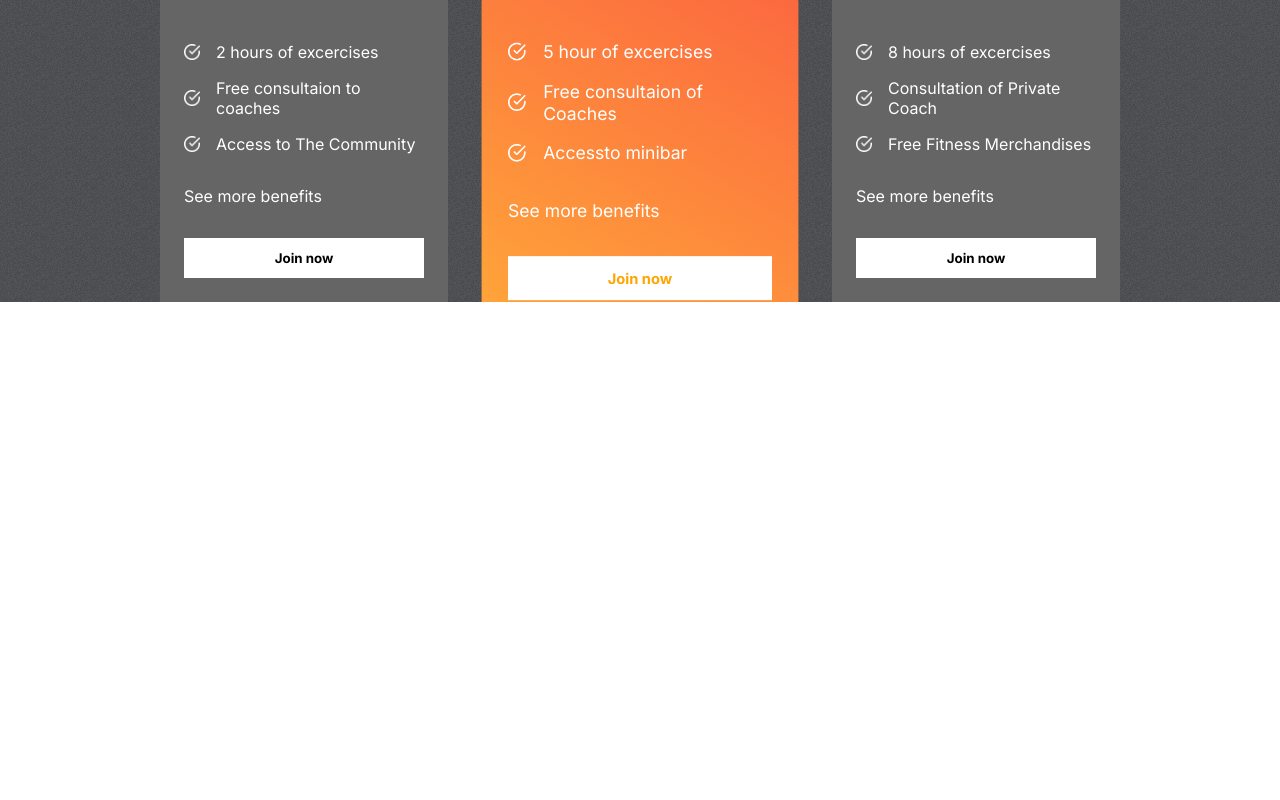
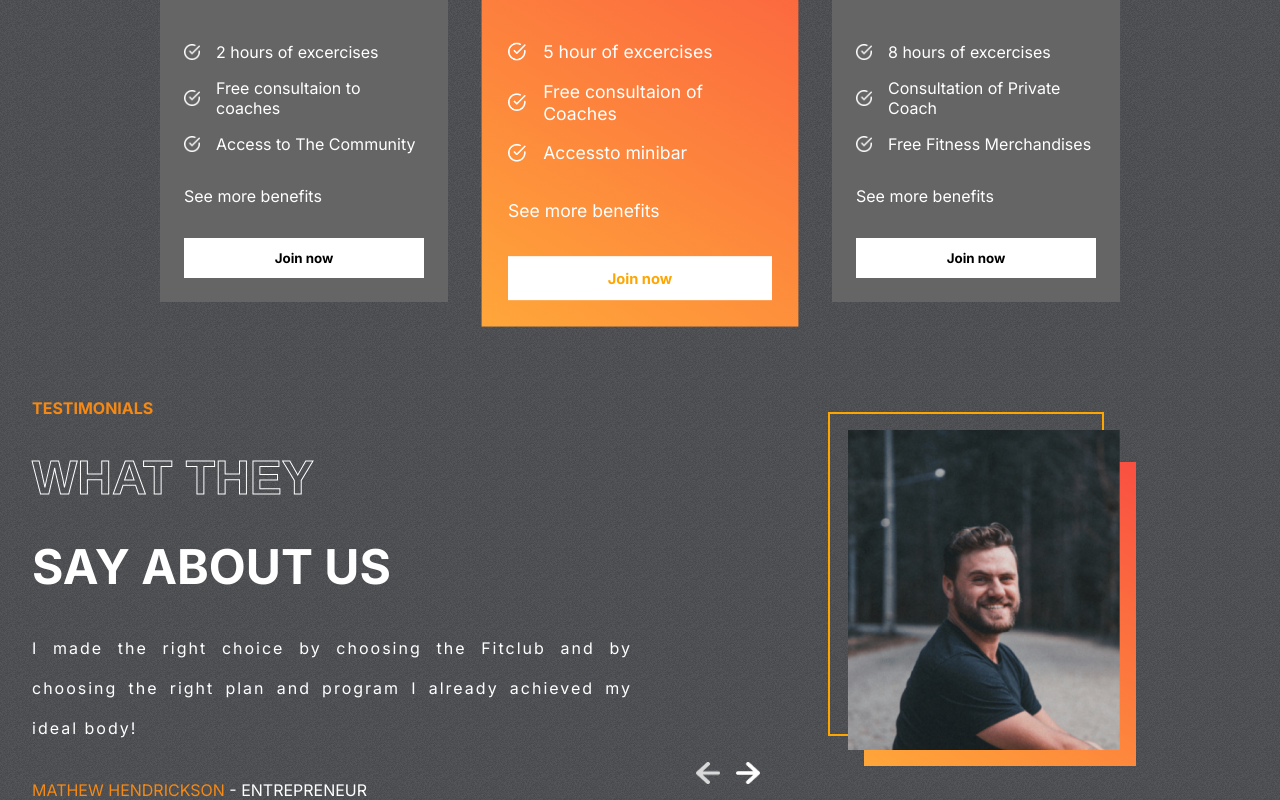
Before and after one commit to nosianuri/fitness-club, a React (Create React App) app: page / in a window 1280 px wide. Shown: the part 2162-2962 px from the top of the page. Before the commit the page ends 2464 px from the top, so only its background shows below. Built offline with nearby package versions, Linux system fonts and the light colour scheme.

Commit message:
added testimonials

```diff
--- a/src/App.js
+++ b/src/App.js
@@ -3,6 +3,7 @@
 import Plans from './components/Plans/Plans';
 import Programs from './components/Programs/Programs';
 import Reasons from './components/Reasons/Reasons';
+import Testimonials from './components/Testimonials/Testimonials';
 
 function App() {
   return (
@@ -11,6 +12,7 @@
       <Programs />
       <Reasons />
       <Plans />
+      <Testimonials />
     </div>
   );
 }
--- a/src/components/Testimonials/Testimonials.css
+++ b/src/components/Testimonials/Testimonials.css
@@ -0,0 +1,76 @@
+.Testimonials{
+    display: flex;
+    gap: 1rem;
+    padding: 0 2rem;
+}
+
+.left-t{
+    display: flex;
+    flex: 1 1;
+    gap: 2rem;
+    flex-direction: column;
+    text-transform: uppercase;
+    color: white;
+}
+
+.left-t>:nth-child(1){
+    color: var(--orange);
+    font-weight: bold;
+}
+.left-t>:nth-child(2),
+.left-t>:nth-child(3){
+    font-weight: bold;
+    font-size: 3rem;
+}
+
+.left-t>:nth-child(4){
+    text-transform: none;
+    text-align: justify;
+    letter-spacing: 2px;
+    line-height: 40px;
+}
+
+.right-t{
+    flex: 1;
+    position: relative;
+}
+
+.right-t>img{
+    position: absolute;
+    width: 17rem;
+    height: 20rem;
+    object-fit: cover;
+    right: 8rem;
+    top: 2rem;
+}
+
+.right-t>:nth-child(1){
+    position: absolute;
+    width: 17rem;height: 20rem;
+    border: 2px solid orange;
+    background-color: transparent;
+    right: 9rem;
+    top: 0.9rem;
+}
+
+.right-t>:nth-child(2){
+    position: absolute;
+    width: 17rem;
+    height: 19rem;
+    right: 7rem;
+    top: 4rem;
+    background: var(--planCard);
+}
+
+.arrows{
+    display: flex;
+    gap: 1rem;
+    position: absolute;
+    bottom: 1rem;
+    left: 3rem;
+}
+
+.arrows>img{
+    width: 1.5rem;
+    cursor: pointer;
+}
--- a/src/components/Testimonials/Testimonials.jsx
+++ b/src/components/Testimonials/Testimonials.jsx
@@ -1,9 +1,43 @@
-import React from 'react';
+import React, { useState } from 'react';
+import "./Testimonials.css";
+import { testimonialsData } from "../../data/testimonialsData";
+import leftArrow from "../../assets/leftArrow.png";
+import rightArrow from "../../assets/rightArrow.png";
 
 const Testimonials = () => {
+    const [selected, setSelected] = useState(0);
+    const tLength = testimonialsData.length;
+
     return (
-        <div>
-            test
+        <div className='Testimonials'>
+            <div className='left-t'>
+                <span>Testimonials</span>
+                <span className='stroke-text'>What they</span>
+                <span>say about us</span>
+                <span>
+                    {testimonialsData[selected].review}
+                </span>
+                <span>
+                    <span style={{ color: 'var(--orange)' }}>
+                        {testimonialsData[selected].name}
+                    </span>{" "}
+                    - {testimonialsData[selected].status}
+                </span>
+            </div>
+            <div className='right-t'>
+                <div></div>
+                <div></div>
+                <img src={testimonialsData[selected].image} alt="" />
+                <div className='arrows'>
+                    <img onClick={() => {
+                        selected === 0 ? setSelected(tLength - 1) :
+                            setSelected((prev) => prev - 1)
+                    }} src={leftArrow} alt="" />
+                    <img onClick={()=> {
+                        selected===tLength -1 ? setSelected(0) : setSelected((prev)=>prev + 1)
+                    }} src={rightArrow} alt="" />
+                </div>
+            </div>
         </div>
     );
 };
```
